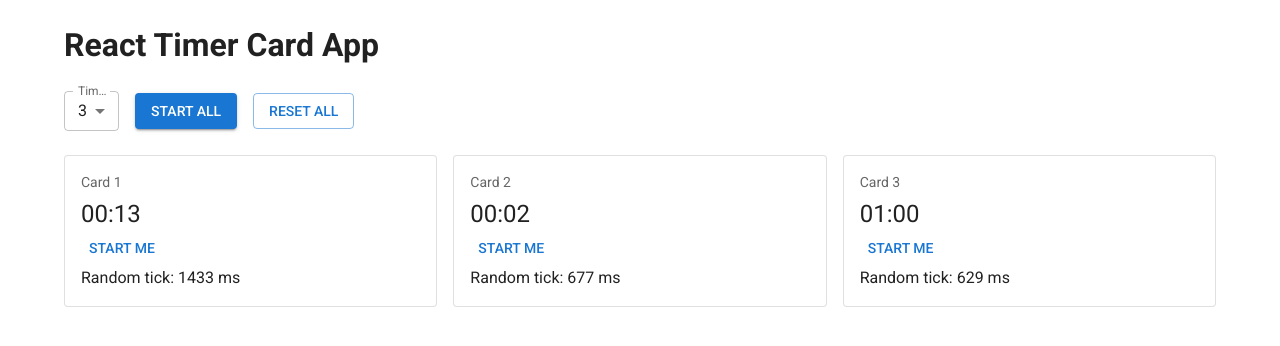
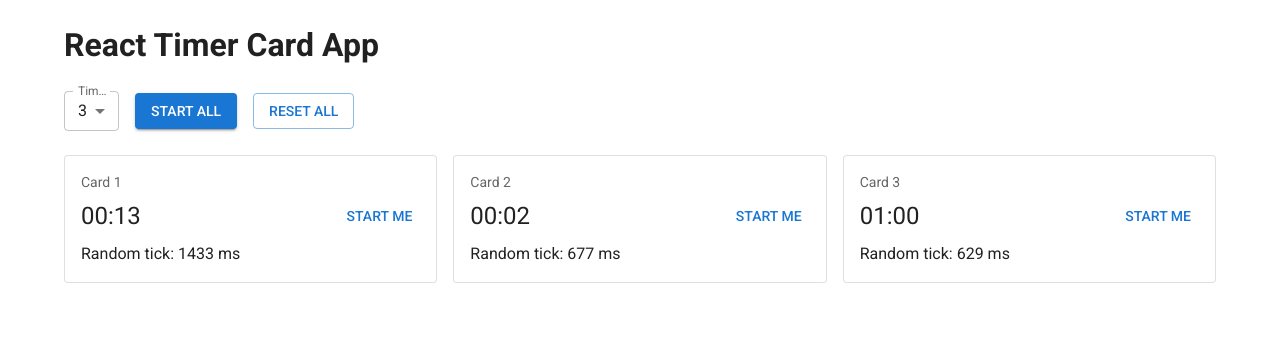
Before and after one commit to sujoyduttajad/ReactCardTimer, a React (Vite) app in the folder timer-cards/: page / in a window 1280 px wide. Shown: the top 346 px of the page. Built offline with nearby package versions, Linux system fonts and the light colour scheme.

Commit message:
Update CardTimer.jsx

```diff
--- a/timer-cards/src/CardTimer.jsx
+++ b/timer-cards/src/CardTimer.jsx
@@ -2,8 +2,6 @@ import React from "react";
 import { formatMMSS } from "./utils/functions";
 import Box from "@mui/material/Box";
 import Card from "@mui/material/Card";
-import CardActions from "@mui/material/CardActions";
-import CardContent from "@mui/material/CardContent";
 import Button from "@mui/material/Button";
 import Typography from "@mui/material/Typography";
 import Stack from "@mui/material/Stack";
@@ -20,11 +18,11 @@ const MemoizedCardTimer = React.memo(function CardTimer({
   return (
     <Box>
       <Card variant="outlined" sx={{ minWidth: 200, mb: 2, p: 2}}>
-        <Stack>
+        <Stack >
           <Typography gutterBottom sx={{ color: 'text.secondary', fontSize: 14 }}>
             {label}
           </Typography>
-          <Box>
+          <Box display={"flex"} alignItems={"center"} spacing={2} justifyContent={"space-between"} mb={1}>
             <Typography variant="h5" component="div">{formatMMSS(currentSeconds)}</Typography>
             {!isRunning ? (
               <Button onClick={() => onStart(id)} aria-label={`Start ${label}`}>
@@ -37,7 +35,7 @@ const MemoizedCardTimer = React.memo(function CardTimer({
             )}
           </Box>
 
-          <div>Random tick: {intervalMs} ms</div>
+          <Typography>Random tick: {intervalMs} ms</Typography>
         </Stack>
       </Card>
     </Box>
```
